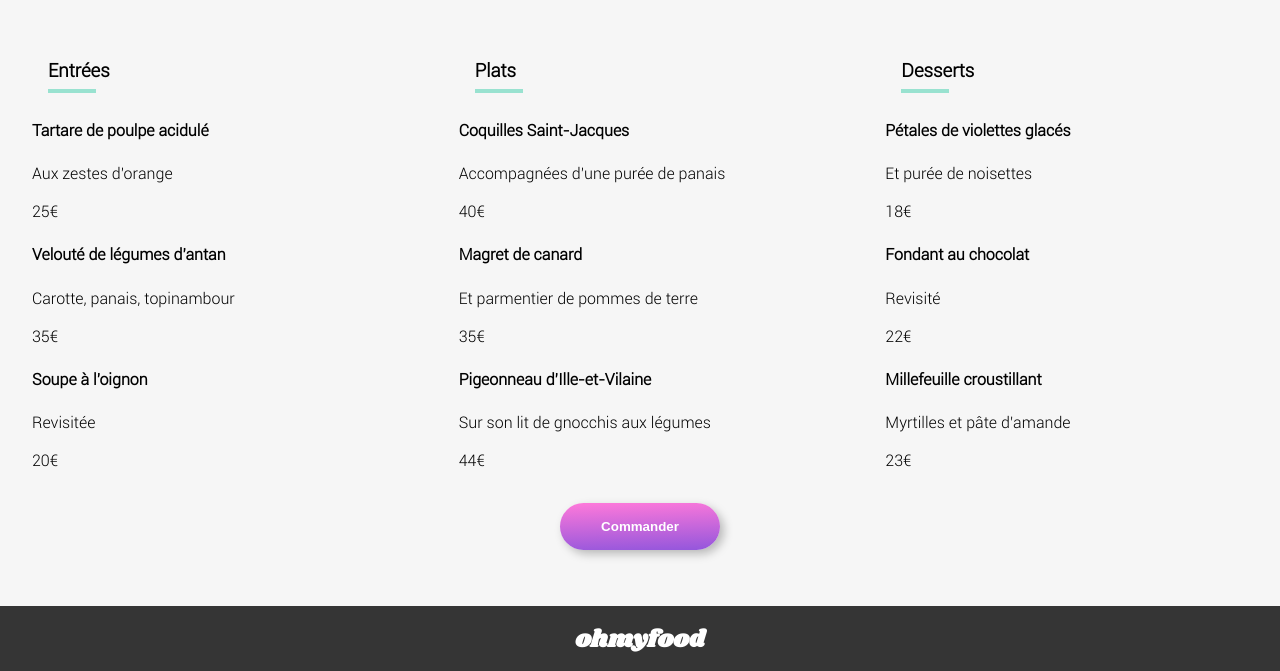
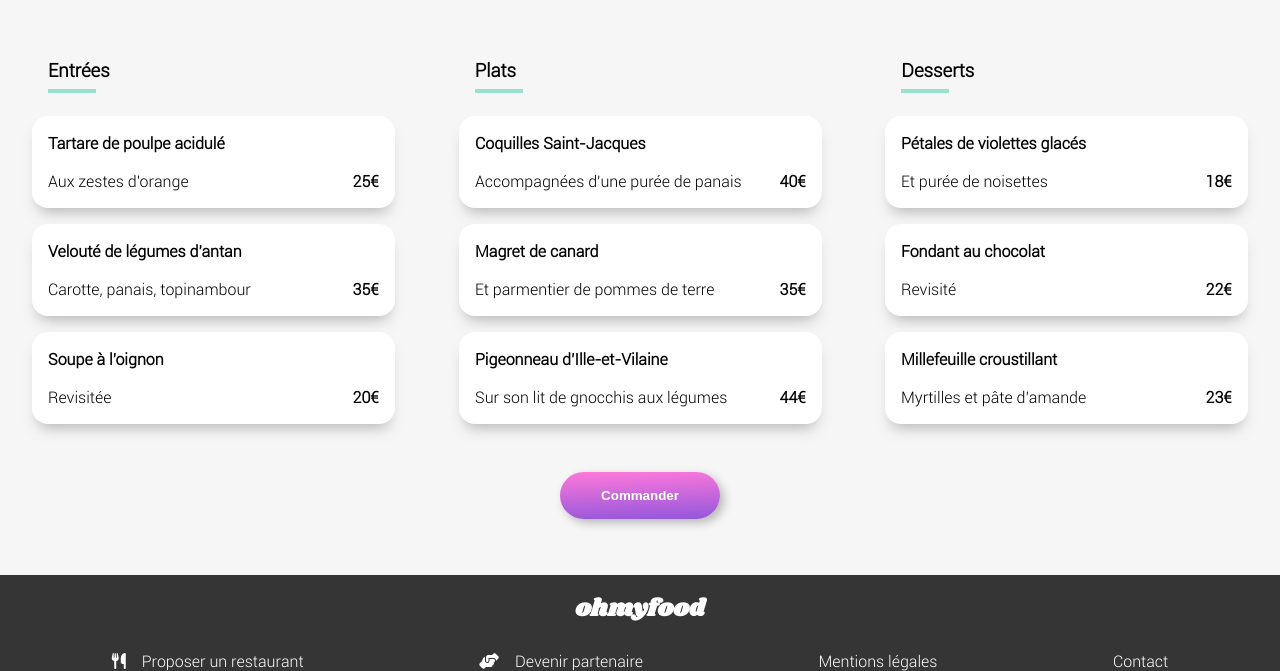
Before and after one commit to Iziis/Projet3, a website: page menu3.html in a window 1280 px wide. Shown: the part 634-1305 px from the top of the page. Drawn offline with Linux system fonts and the light colour scheme.

Commit message:
Ajout animations page3

```diff
--- a/menu3.html
+++ b/menu3.html
@@ -39,7 +39,13 @@
 
                 <h3 class="cartes__header__title">À la française</h3>
 
-                <i class="fas fa-heart" aria-hidden="true"></i>
+                <div class="cartes__header__like">
+
+                    <div class="cartes__header__like__full"><i class="fas fa-heart"></i></div>
+
+                    <div class="cartes__header__like__empty"><i class="far fa-heart"></i></div>
+
+                </div>
 
             </div>
 
@@ -49,45 +55,87 @@
 
                     <h3 class="content__title">Entrées</h3>
 
-                    <section class="content__texte">
+                    <section class="carte carte--1">
 
-                        <div class="content__texte__txt">
+                        <div class="carte__container">
 
-                            <h4 class="content__texte__txt__subtitle">Tartare de poulpe acidulé</h4>
+                            <h4 class="carte__container__subtitle">Tartare de poulpe acidulé</h4>
 
-                            <p class="content__texte__txt__description">Aux zestes d'orange</p>
+                            <div class="carte__container__description">
+
+                                <p class="carte__container__description__txt">Aux zestes d'orange</p>
+
+                                <div class="carte__container__description__price">25€</div>
+
+                            </div>
 
                         </div>
 
-                        <div class="content__texte__price">25€</div>
+                        <div class="carte__confirm">
+
+                            <div class="carte__confirm__wrap">
+
+                                <i class="fa-check fas carte__confirm__icon"></i>
+
+                            </div>
+
+                        </div>
 
                     </section>
 
-                    <section class="content__texte">
+                    <section class="carte carte--2">
 
-                        <div class="content__texte__txt">
+                        <div class="carte__container">
 
-                            <h4 class="content__texte__txt__subtitle">Velouté de légumes d'antan</h4>
+                            <h4 class="carte__container__subtitle">Velouté de légumes d'antan</h4>
 
-                            <p class="content__texte__txt__description">Carotte, panais, topinambour</p>
+                            <div class="carte__container__description">
+
+                                <p class="carte__container__description__txt">Carotte, panais, topinambour</p>
+
+                                <div class="carte__container__description__price">35€</div>
+
+                            </div>
 
                         </div>
 
-                        <div class="content__texte__price">35€</div>
+                        <div class="carte__confirm">
+
+                            <div class="carte__confirm__wrap">
+
+                                <i class="fa-check fas carte__confirm__icon"></i>
+
+                            </div>
+
+                        </div>
 
                     </section>
 
-                    <section class="content__texte">
+                    <section class="carte carte--3">
 
-                        <div class="content__texte__txt">
+                        <div class="carte__container">
 
-                            <h4 class="content__texte__txt__subtitle">Soupe à l'oignon</h4>
+                            <h4 class="carte__container__subtitle">Soupe à l'oignon</h4>
 
-                            <p class="content__texte__txt__description">Revisitée</p>
+                            <div class="carte__container__description">
+
+                                <p class="carte__container__description__txt">Revisitée</p>
+
+                                <div class="carte__container__description__price">20€</div>
+
+                            </div>
 
                         </div>
 
-                        <div class="content__texte__price">20€</div>
+                        <div class="carte__confirm">
+
+                            <div class="carte__confirm__wrap">
+
+                                <i class="fa-check fas carte__confirm__icon"></i>
+
+                            </div>
+
+                        </div>
 
                     </section>
 
@@ -97,45 +145,87 @@
 
                     <h3 class="content__title">Plats</h3>
 
-                    <section class="content__texte">
+                    <section class="carte carte--4">
 
-                        <div class="content__texte__txt">
+                        <div class="carte__container">
 
-                            <h4 class="content__texte__txt__subtitle">Coquilles Saint-Jacques</h4>
+                            <h4 class="carte__container__subtitle">Coquilles Saint-Jacques</h4>
 
-                            <p class="content__texte__txt__description">Accompagnées d'une purée de panais</p>
+                            <div class="carte__container__description">
+
+                                <p class="carte__container__description__txt">Accompagnées d'une purée de panais</p>
+
+                                <div class="carte__container__description__price">40€</div>
+
+                            </div>
 
                         </div>
 
-                        <div class="content__texte__price">40€</div>
+                        <div class="carte__confirm">
+
+                            <div class="carte__confirm__wrap">
+
+                                <i class="fa-check fas carte__confirm__icon"></i>
+
+                            </div>
+
+                        </div>
 
                     </section>
 
-                    <section class="content__texte">
+                    <section class="carte carte--5">
 
-                        <div class="content__texte__txt">
+                        <div class="carte__container">
 
-                            <h4 class="content__texte__txt__subtitle">Magret de canard</h4>
+                            <h4 class="carte__container__subtitle">Magret de canard</h4>
 
-                            <p class="content__texte__txt__description">Et parmentier de pommes de terre</p>
+                            <div class="carte__container__description">
+
+                                <p class="carte__container__description__txt">Et parmentier de pommes de terre</p>
+
+                                <div class="carte__container__description__price">35€</div>
+
+                            </div>
 
                         </div>
 
-                        <div class="content__texte__price">35€</div>
+                        <div class="carte__confirm">
+
+                            <div class="carte__confirm__wrap">
+
+                                <i class="fa-check fas carte__confirm__icon"></i>
+
+                            </div>
+
+                        </div>
 
                     </section>
 
-                    <section class="content__texte">
+                    <section class="carte carte--6">
 
-                        <div class="content__texte__txt">
+                        <div class="carte__container">
 
-                            <h4 class="content__texte__txt__subtitle">Pigeonneau d’Ille-et-Vilaine</h4>
+                            <h4 class="carte__container__subtitle">Pigeonneau d’Ille-et-Vilaine</h4>
 
-                            <p class="content__texte__txt__description">Sur son lit de gnocchis aux légumes</p>
+                            <div class="carte__container__description">
+
+                                <p class="carte__container__description__txt">Sur son lit de gnocchis aux légumes</p>
+
+                                <div class="carte__container__description__price">44€</div>
+
+                            </div>
 
                         </div>
 
-                        <div class="content__texte__price">44€</div>
+                        <div class="carte__confirm">
+
+                            <div class="carte__confirm__wrap">
+
+                                <i class="fa-check fas carte__confirm__icon"></i>
+
+                            </div>
+
+                        </div>
 
                     </section>
 
@@ -145,45 +235,87 @@
 
                     <h3 class="content__title">Desserts</h3>
 
-                    <section class="content__texte">
+                    <section class="carte carte--7">
 
-                        <div class="content__texte__txt">
+                        <div class="carte__container">
 
-                            <h4 class="content__texte__txt__subtitle">Pétales de violettes glacés</h4>
+                            <h4 class="carte__container__subtitle">Pétales de violettes glacés</h4>
 
-                            <p class="content__texte__txt__description">Et purée de noisettes</p>
+                            <div class="carte__container__description">
+
+                                <p class="carte__container__description__txt">Et purée de noisettes</p>
+
+                                <div class="carte__container__description__price">18€</div>
+
+                            </div>
 
                         </div>
 
-                        <div class="content__texte__price">18€</div>
+                        <div class="carte__confirm">
+
+                            <div class="carte__confirm__wrap">
+
+                                <i class="fa-check fas carte__confirm__icon"></i>
+
+                            </div>
+
+                        </div>
 
                     </section>
 
-                    <section class="content__texte">
+                    <section class="carte carte--8">
 
-                        <div class="content__texte__txt">
+                        <div class="carte__container">
 
-                            <h4 class="content__texte__txt__subtitle">Fondant au chocolat</h4>
+                            <h4 class="carte__container__subtitle">Fondant au chocolat</h4>
 
-                            <p class="content__texte__txt__description">Revisité</p>
+                            <div class="carte__container__description">
+
+                                <p class="carte__container__description__txt">Revisité</p>
+
+                                <div class="carte__container__description__price">22€</div>
+
+                            </div>
 
                         </div>
 
-                        <div class="content__texte__price">22€</div>
+                        <div class="carte__confirm">
+
+                            <div class="carte__confirm__wrap">
+
+                                <i class="fa-check fas carte__confirm__icon"></i>
+
+                            </div>
+
+                        </div>
 
                     </section>
 
-                    <section class="content__texte">
+                    <section class="carte carte--9">
 
-                        <div class="content__texte__txt">
+                        <div class="carte__container">
 
-                            <h4 class="content__texte__txt__subtitle">Millefeuille croustillant</h4>
+                            <h4 class="carte__container__subtitle">Millefeuille croustillant</h4>
 
-                            <p class="content__texte__txt__description">Myrtilles et pâte d’amande</p>
+                            <div class="carte__container__description">
+
+                                <p class="carte__container__description__txt">Myrtilles et pâte d’amande</p>
+
+                                <div class="carte__container__description__price">23€</div>
+
+                            </div>
 
                         </div>
 
-                        <div class="content__texte__price">23€</div>
+                        <div class="carte__confirm">
+
+                            <div class="carte__confirm__wrap">
+
+                                <i class="fa-check fas carte__confirm__icon"></i>
+
+                            </div>
+
+                        </div>
 
                     </section>
 
@@ -210,7 +342,7 @@
                 <a class="footer__liens__restaurant" href="#"><i class="fas fa-utensils"></i>Proposer un restaurant</a>
                 <a class="footer__liens__partenaires" href="#"><i class="fas fa-hands-helping"></i>Devenir partenaire</a>
                 <a class="footer__liens__mentions" href="#">Mentions légales</a>
-                <a class="footer__liens__contact" href="#">Contact</a>
+                <a class="footer__liens__contact" href="mailto:contact@ohmyfood.com">Contact</a>
 
             </div>
 
```
